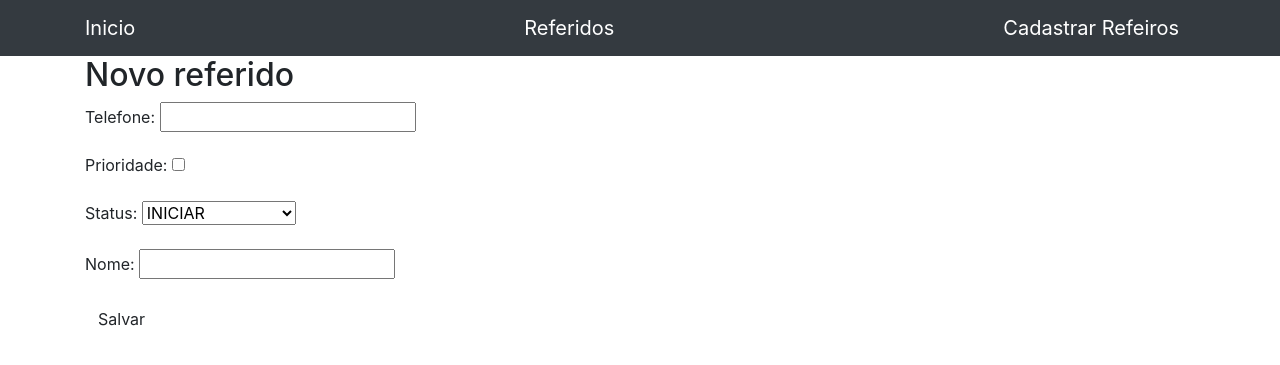
After one commit to leandrofreire13/leadwsp, a Django app: template referidos/templates/referidos/referidos_form.html in a window 1280 px wide. The commit adds this page. Shown: the top 365 px of the page. Run offline with Django 3.2, Linux system fonts and the light colour scheme; the template is opened without the code that fills it: values that come from a table or form of the project are taken from there, others are empty; some libraries are stand-ins or nearby versions.

Commit message:
Criando o forms para o front e cadastrar referidos

```diff
--- a/referidos/templates/referidos/base.html
+++ b/referidos/templates/referidos/base.html
@@ -14,6 +14,7 @@
       <div class="container">
           <a class="navbar-brand" href="/">Inicio</a>
           <a class="navbar-brand" href="/referidos">Referidos</a>
+          <a class="navbar-brand" href="{% url 'referido_new' %}">Cadastrar Refeiros</a>
       </div>
     </nav>
 
--- /dev/null
+++ b/referidos/templates/referidos/referidos_form.html
@@ -0,0 +1,12 @@
+{% extends 'referidos/base.html' %}
+
+{% block content %}
+
+    <h2>Novo referido</h2>
+    <form method="POST" class="">
+        {% csrf_token %}
+        {{ form.as_p }}
+        <button type="submit" class="save btn btn´default">Salvar</button>
+    </form>
+
+{% endblock %}
--- a/referidos/urls.py
+++ b/referidos/urls.py
@@ -4,5 +4,6 @@ from . import views
 
 urlpatterns = [
     path('', views.index, name='index'),
-    path('referidos', views.list_referidos, name='referidos')
+    path('referidos', views.list_referidos, name='referidos'),
+    path('referidos/new', views.referido_new, name="referido_new")
 ]
```
Also changed, not shown: referidos/views.py (+8 -1 lines).
